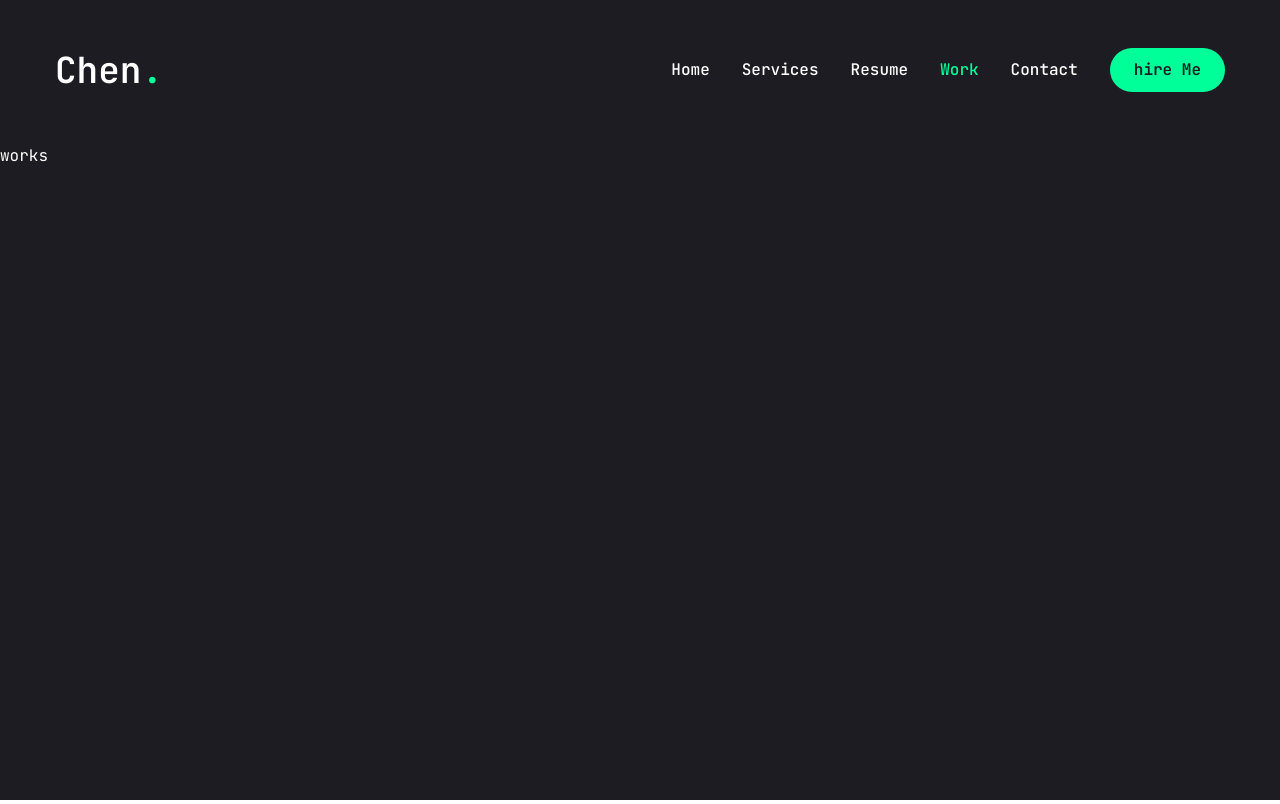
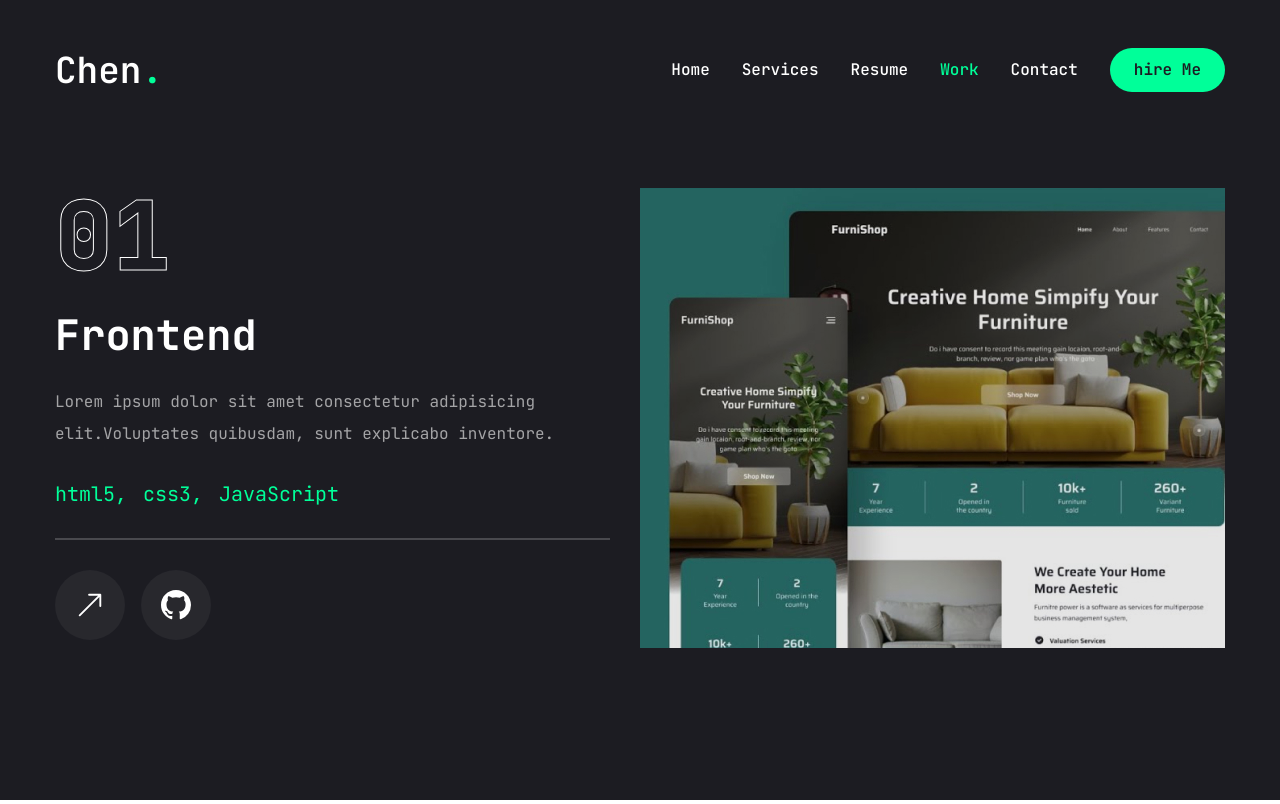
Before and after one commit to zxc1518343069/portfolio, a Next.js app: page /work in a window 1280 px wide. Built offline with nearby package versions, Linux system fonts and the light colour scheme.

Commit message:
feat: works base 完成

```diff
--- a/app/work/page.tsx
+++ b/app/work/page.tsx
@@ -1,3 +1,182 @@
-export default function Resume() {
-  return <main> works</main>;
+"use client";
+import { motion } from "framer-motion";
+import { useState } from "react";
+import Link from "next/link";
+import Image from "next/image";
+import {
+  Tooltip,
+  TooltipContent,
+  TooltipProvider,
+  TooltipTrigger,
+} from "@/components/ui/tooltip";
+import { BsArrowUpRight, BsGithub } from "react-icons/bs";
+import { Swiper, SwiperClass, SwiperSlide } from "swiper/react";
+import "swiper/css";
+
+const projects = [
+  {
+    num: "01",
+    category: "frontend",
+    title: "project1",
+    desc: "Lorem ipsum dolor sit amet consectetur adipisicing elit.Voluptates quibusdam, sunt explicabo inventore.",
+    stick: [{ name: "html5" }, { name: "css3" }, { name: "JavaScript" }],
+    image: "/assets/work/thumb1.png",
+    live: "",
+    github: "",
+  },
+  {
+    num: "02",
+    category: "Full Stack Project",
+    title: "project2",
+    desc: "Lorem ipsum dolor sit amet consectetur adipisicing elit.Voluptates quibusdam, sunt explicabo inventore.",
+    stick: [{ name: "html5" }, { name: "css3" }, { name: "JavaScript" }],
+    image: "/assets/work/thumb2.png",
+    live: "",
+    github: "",
+  },
+  {
+    num: "02",
+    category: "Frontend Project",
+    title: "project2",
+    desc: "Lorem ipsum dolor sit amet consectetur adipisicing elit.Voluptates quibusdam, sunt explicabo inventore.",
+    stick: [{ name: "html5" }, { name: "css3" }, { name: "JavaScript" }],
+    image: "/assets/work/thumb3.png",
+    live: "",
+    github: "",
+  },
+];
+export default function Works() {
+  const [project, setProject] = useState(projects[0]);
+
+  function handleSlideChange(swiper: SwiperClass) {
+    const index = swiper.activeIndex;
+    setProject(projects[index]);
+  }
+
+  return (
+    <motion.section
+      initial={{ opacity: 0 }}
+      animate={{
+        opacity: 1,
+        transition: { delay: 2, duration: 0.5, ease: "easeIn" },
+      }}
+      className={"flex min-h-[80vh] flex-col justify-center py-12 xl:px-0"}
+    >
+      <div className={"container mx-auto"}>
+        <div className={"flex flex-col xl:flex-row xl:gap-[30px]"}>
+          <div
+            className={
+              "order-2 flex w-full flex-col xl:order-none xl:h-[460px] xl:w-[50%] xl:justify-between"
+            }
+          >
+            <div className={"flex h-[50%] flex-col gap-[30px]"}>
+              <div
+                className={
+                  "text-outline text-8xl font-extrabold leading-none text-transparent"
+                }
+              >
+                {project.num}
+              </div>
+              <h2
+                className={
+                  "text-[42px] font-bold capitalize leading-none text-white transition-all duration-500 group-hover:text-accent"
+                }
+              >
+                {project.category}
+              </h2>
+              <p className={"text-white/60"}>{project.desc}</p>
+              <ul className={"flex gap-4"}>
+                {project.stick.map((item, index) => {
+                  return (
+                    <li key={item.name} className={"text-xl text-accent"}>
+                      {item.name}
+                      {index !== project.stick.length - 1 && ","}
+                    </li>
+                  );
+                })}
+              </ul>
+              <div className={"border border-white/20"}></div>
+              <div className={"flex items-center gap-4"}>
+                <Link href={project.live}>
+                  <TooltipProvider delayDuration={100}>
+                    <Tooltip>
+                      <TooltipTrigger
+                        className={
+                          "group flex h-[70px] w-[70px] items-center justify-center rounded-full bg-white/5"
+                        }
+                      >
+                        <BsArrowUpRight
+                          className={
+                            "text-3xl text-white group-hover:text-accent"
+                          }
+                        />
+                      </TooltipTrigger>
+                      <TooltipContent>
+                        <p>Live project</p>
+                      </TooltipContent>
+                    </Tooltip>
+                  </TooltipProvider>
+                </Link>
+                <Link href={project.live}>
+                  <TooltipProvider delayDuration={100}>
+                    <Tooltip>
+                      <TooltipTrigger
+                        className={
+                          "group flex h-[70px] w-[70px] items-center justify-center rounded-full bg-white/5"
+                        }
+                      >
+                        <BsGithub
+                          className={
+                            "text-3xl text-white group-hover:text-accent"
+                          }
+                        />
+                      </TooltipTrigger>
+                      <TooltipContent>
+                        <p>Live project</p>
+                      </TooltipContent>
+                    </Tooltip>
+                  </TooltipProvider>
+                </Link>
+              </div>
+            </div>
+          </div>
+
+          <div className="w-full xl:w-[50%]">
+            <Swiper
+              spaceBetween={30}
+              slidesPerView={1}
+              className="mb-12 xl:h-[520px]"
+              onSlideChange={handleSlideChange}
+            >
+              {projects.map((project, index) => {
+                return (
+                  <SwiperSlide key={index} className={"w-full"}>
+                    <div
+                      className={
+                        "group relative flex h-[460px] items-center justify-center bg-pink-50/20"
+                      }
+                    >
+                      <div
+                        className={
+                          "absolute bottom-0 top-0 z-10 h-full w-full bg-black/10"
+                        }
+                      ></div>
+                      <div className={"relative h-full w-full"}>
+                        <Image
+                          src={project.image}
+                          fill
+                          className={"object-cover"}
+                          alt={""}
+                        />
+                      </div>
+                    </div>
+                  </SwiperSlide>
+                );
+              })}
+            </Swiper>
+          </div>
+        </div>
+      </div>
+    </motion.section>
+  );
 }
--- a/package.json
+++ b/package.json
@@ -24,6 +24,7 @@
     "react-countup": "^6.5.3",
     "react-dom": "^18",
     "react-icons": "^5.3.0",
+    "swiper": "^11.1.12",
     "tailwind-merge": "^2.5.2",
     "tailwindcss-animate": "^1.0.7"
   },
```
Also changed, not shown: 1 other file (tests, documents, lock files or other folders).
